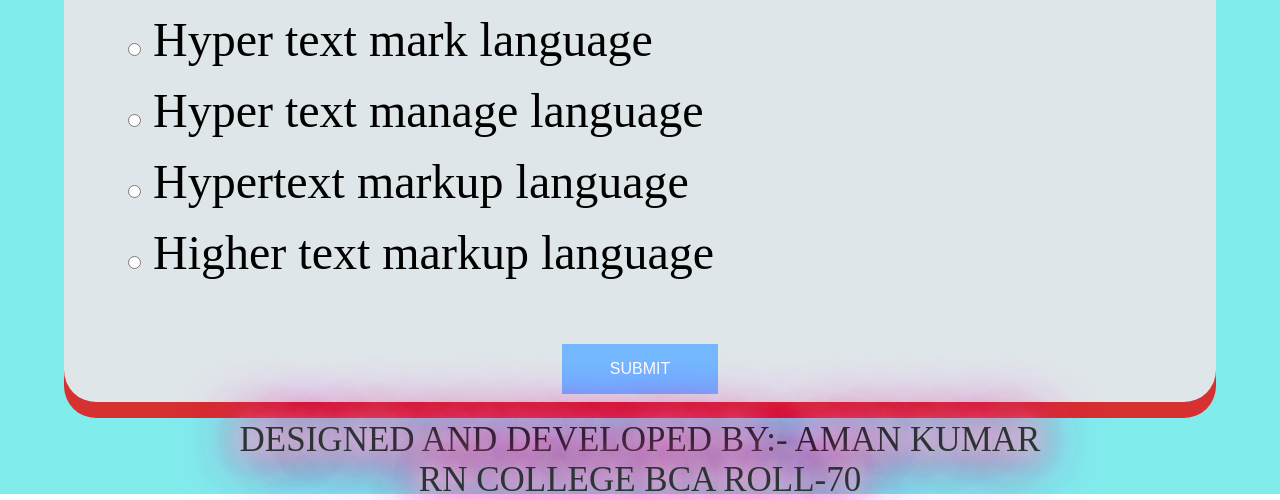
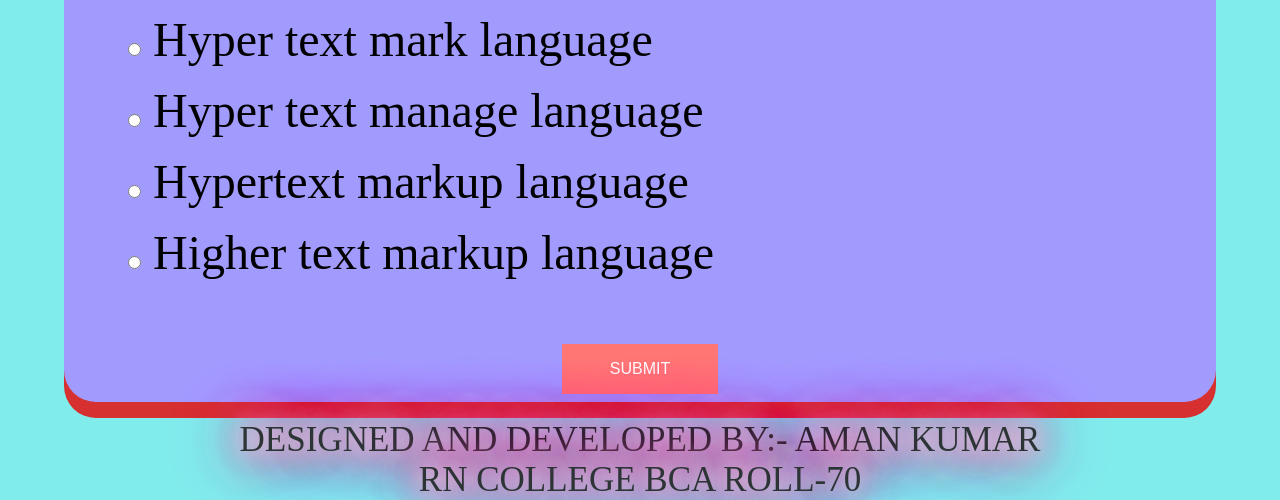
Before and after one commit to amankr97531/htmlquizbyaman, a plain HTML site: page index.html in a window 1280 px wide. Shown: the part 437-937 px from the top of the page. Drawn offline with Linux system fonts and the light colour scheme.

Commit message:
Update index.html

```diff
--- a/index.html
+++ b/index.html
@@ -48,6 +48,7 @@ height:100%;
 background-color:#dfe6e9;
 padding:0.5rem 4rem;
 border-radius:2rem;
+background-color:#a29bfe;
 box-shadow:0 1rem  #d63031;
 
 }
@@ -75,12 +76,12 @@ margin:auto;
 border:none;
 text-transform:uppercase;
 color:white;
-background-color:#74b9ff;
+background-color:#ff7675;
 margin-top:4rem;
  cursor:pointer;
 }
 #submit:hover {
-background-color:#0984e3;
+background-color:red;
 }
 #showScore{
 background-color:#dfe9e9;
@@ -272,7 +273,7 @@ display:none;
 
 </style>
 
-<body>
+<body bgcolor="#81ecec">
      <div class="main-div">
 	    </br>
 		<h1 class="glow">HTML CONTEST BY AMAN KUMAR</h1>
```
